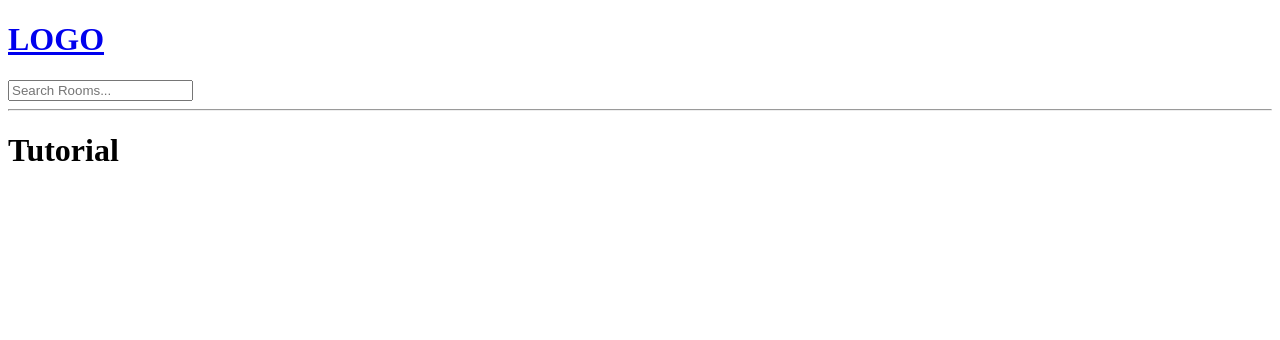
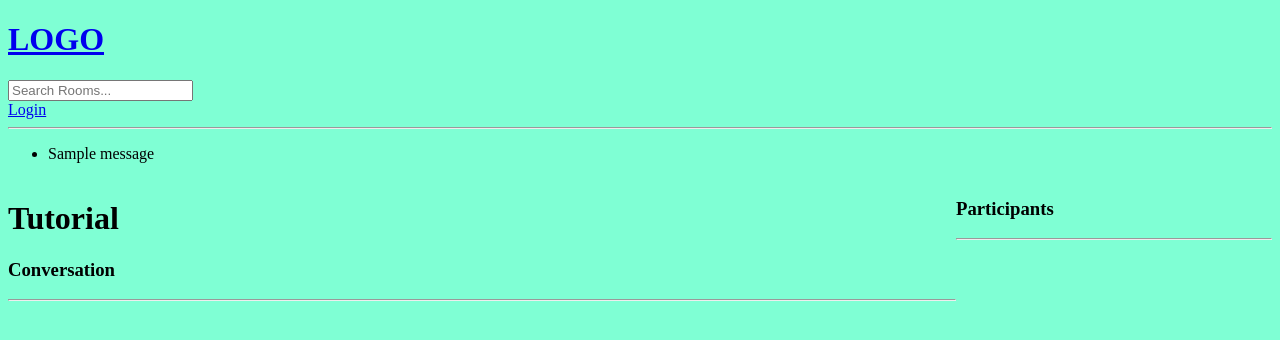
Before and after one commit to PRbyte/Django-, a Django app: page /room/5/ in a window 1280 px wide. Shown: the top 340 px of the page. Run offline with Django 5.2, Linux system fonts and the light colour scheme; data comes from the database, SQL or seed files in the repository; both versions use the stored data as it was after the commit; one stand-in notice (Sample message) is shown.

Commit message:
Theme Installation

```diff
--- a/base/forms.py
+++ b/base/forms.py
@@ -5,3 +5,4 @@ class RoomForm(ModelForm):
     class Meta:
         model = Room
         fields = '__all__'
+        exclude = ['host', 'participants']
--- a/base/models.py
+++ b/base/models.py
@@ -15,6 +15,7 @@ class Room(models.Model):
     topic = models.ForeignKey(Topic, on_delete=models.SET_NULL, null=True)
     name = models.CharField(max_length=200)
     description = models.TextField(null=True, blank=True)
+    participants = models.ManyToManyField(User, related_name='participants', blank=True)
     updated = models.DateTimeField(auto_now=True)
     created = models.DateTimeField(auto_now_add=True)
 
@@ -32,5 +33,8 @@ class Message(models.Model):
     updated = models.DateTimeField(auto_now=True)
     created = models.DateTimeField(auto_now_add=True)
 
+    class Meta:
+        ordering = ['-updated', '-created']
+
     def __str__(self):
         return self.body[0:50]
--- a/base/templates/base/room.html
+++ b/base/templates/base/room.html
@@ -2,6 +2,59 @@
 
 {% block content %}
 
-<h1>{{room.name}}</h1>
+<style>
+    .room-container {
+        display: grid;
+        grid-template-columns: 3fr 1fr;
+    }
+</style>
+
+<div class="room-container">
+
+    <div>
+
+        <h1>{{ room.name }}</h1>
+
+        <p>{{ room.description }}</p>
+
+        <div class="comment-wrapper">
+            <h3>Conversation</h3>
+            <hr>
+
+            {% for message in room_messages %}
+            <div>
+                {% if request.user == message.user %}
+                <a href="{% url 'delete-message' message.id %}">Delete</a>
+                {% endif %}
+                <small>@{{ message.user.username }} {{ message.created|timesince }} ago</small> {# Fixed user display #}
+                <p>{{ message.body }}</p>
+                <hr>
+            </div>
+            {% endfor %}
+        </div>
+
+        {% if request.user.is_authenticated %}
+        <div class="comment-form">
+            <form method="POST" action="">
+                {% csrf_token %}
+                <input type="text" name="body" placeholder="Write your message here..." />
+            </form>
+        </div>
+        {% endif %}
+
+    </div>
+
+    <div>
+        <h3>Participants</h3>
+        <hr>
+
+        {% for user in participants %}
+            <div>
+                <p>@{{ user.username }}</p>
+            </div>
+        {% endfor %}
+    </div>
+
+</div>
 
 {% endblock content %}
--- a/base/urls.py
+++ b/base/urls.py
@@ -2,12 +2,20 @@ from django.urls import path
 from . import views
 
 urlpatterns = [
+    path('login/', views.loginPage, name="login"),
+    path('logout/', views.logoutUser, name="logout"),
+    path('register/', views.registerPage, name="register"),
+
     path('', views.home, name = "home"),
     path('room/<str:pk>/', views.room, name = "room"),
+    path('profile/<str:pk>/', views.userProfile, name="user-profile"),
+
 
     path('create-room/', views.createRoom, name="create-room"),
     path('update-room/<str:pk>/', views.updateRoom, name="update-room"),
     path('delete-room/<str:pk>/', views.deleteRoom, name="delete-room"),
+    path('delete-message/<str:pk>/', views.deleteMessage, name="delete-message"),
+
 
 
 ]
--- a/base/views.py
+++ b/base/views.py
@@ -1,6 +1,12 @@
 from django.shortcuts import render, redirect
+from django.http import HttpResponse
+from django.contrib import messages
+from django.contrib.auth.decorators import login_required
 from django.db.models import Q
-from.models import Room, Topic
+from django.contrib.auth.models import User
+from django.contrib.auth import authenticate, login, logout
+from django.contrib.auth.forms import UserCreationForm
+from.models import Room, Topic, Message
 from .forms import RoomForm
 
 # Create your views here.
@@ -10,6 +16,54 @@ from .forms import RoomForm
 #     {'id':2, 'name':'Design with me'},
 #     {'id':3, 'name':'Frontend Devs'},
 # ]
+
+
+def loginPage(request):
+    user = None  # Ensure 'user' is always defined
+    page = 'login'
+    if request.user.is_authenticated:
+        return redirect('home')
+
+    if request.method == 'POST':
+        username = request.POST.get('username').lower()
+        password = request.POST.get('password')
+
+        try:
+            user = User.objects.get(username=username)
+        except User.DoesNotExist:  # More specific exception handling
+            messages.error(request, 'User does not exist')
+
+        user = authenticate(request, username=username, password=password)
+
+        if user is not None:
+            login(request, user)
+            return redirect('home')
+        else:
+            messages.error(request, 'Username OR password is incorrect')
+
+    context = {'page': page}
+    return render(request, 'base/login_register.html', context)
+
+def logoutUser(request):
+    logout(request)
+    return redirect('home')
+
+def registerPage(request):
+    form =UserCreationForm()
+
+    if request.method == 'POST':
+        form = UserCreationForm(request.POST)
+        if form.is_valid():
+            user = form.save(commit=False)
+            user.username = user.username.lower()
+            user.save()
+            login(request, user)
+            return redirect('home')
+        else:
+            messages.error(request, 'An error occured during registration')
+
+    return render(request, 'base/login_register.html', {'form': form})
+
 
 def home(request):
     q = request.GET.get('q') if request.GET.get('q') != None else ''
@@ -22,32 +76,62 @@ def home(request):
         )
 
     topics = Topic.objects.all()
+    room_count = rooms.count()
+    room_messages = Message.objects.filter(Q(room__topic__name__icontains=q))
 
-    room_count = rooms.count()
-
-    context = {'rooms': rooms, 'topics': topics, 'room_count': room_count}
+    context = {'rooms': rooms, 'topics': topics, 'room_count': room_count, 'room_messages': room_messages}
     return render(request, 'base/home.html', context)
 
 def room(request, pk):
     room = Room.objects.get(id=pk)
-    context = {'room': room}
+    room_messages = room.message_set.all()
+    participants = room.participants.all()
+
+    if request.method == 'POST':
+        message = Message.objects.create(
+            user=request.user,
+            room=room,
+            body=request.POST.get('body')
+        )
+        room.participants.add(request.user)
+        return redirect('room', pk=room.id)
+
+
+    context = {'room': room, 'room_messages': room_messages, 'participants':participants}
     return render(request, 'base/room.html', context)
 
 
+def userProfile(request, pk):
+    user =  User.objects.get(id=pk)
+    rooms = user.room_set.all()
+    room_messages = user.message_set.all()
+    topics = Topic.objects.all()
+    context = {'user': user, 'rooms': rooms, 'room_messages': room_messages, 'topics': topics}
+    return render(request, 'base/profile.html', context)
+
+
+
+@login_required(login_url='/login')
 def createRoom(request):
     form = RoomForm()
     if request.method == 'POST':
         form = RoomForm(request.POST)
         if form.is_valid():
-            form.save()
+            room = form.save(commit=False)
+            room.host = request.user
+            room.save()
             return redirect('home')
 
     context = {'form': form}
     return render(request, 'base/room_form.html', context)
 
+@login_required(login_url='/login')
 def updateRoom(request,pk):
     room = Room.objects.get(id=pk)
     form = RoomForm(instance=room)
+
+    if request.user != room.host:
+        return HttpResponse('You are not allowed here!!')
 
     if request.method == "POST":
         form = RoomForm(request.POST, instance=room)
@@ -58,9 +142,27 @@ def updateRoom(request,pk):
     context = {'form': form}
     return render(request, 'base/room_form.html', context)
 
+@login_required(login_url='/login')
 def deleteRoom(request,pk):
     room = Room.objects.get(id=pk)
+    if request.user != room.host:
+        return HttpResponse('You are not allowed here!!')
+
+
     if request.method == 'POST':
         room.delete()
         return redirect('home')
     return render(request, 'base/delete.html', {'obj':room})
+
+
+@login_required(login_url='/login')
+def deleteMessage(request,pk):
+    message = Message.objects.get(id=pk)
+    if request.user != message.user:
+        return HttpResponse('You are not allowed here!!')
+
+
+    if request.method == 'POST':
+        message.delete()
+        return redirect('home')
+    return render(request, 'base/delete.html', {'obj':message})
--- a/project1/settings.py
+++ b/project1/settings.py
@@ -122,6 +122,12 @@ USE_TZ = True
 
 STATIC_URL = 'static/'
 
+STATICFILES_DIRS = [
+    BASE_DIR / 'static'
+]
+
+#STATIC_ROOT =
+
 # Default primary key field type
 # https://docs.djangoproject.com/en/5.1/ref/settings/#default-auto-field
 
--- /dev/null
+++ b/static/styles/main.css
@@ -0,0 +1,3 @@
+body{
+    background-color: aquamarine;
+}
--- a/templates/main.html
+++ b/templates/main.html
@@ -1,14 +1,24 @@
 <!DOCTYPE html>
+{% load static %}
 <html>
 <head>
     <meta charset="utf-8">
     <meta http-equiv="X-UA-Compatible" content="IE=edge">
     <title>Project1</title>
     <meta name="viewport" content="width=device-width, initial-scale=1">
+    <link rel='stylesheet' type='text/css' media='screen' href="{% static 'styles/main.css' %}">
 </head>
 
 <body>
     {% include 'navbar.html' %}
+
+    {% if messages %}
+    <ul class="messages">
+        {% for message in messages %}
+        <li>{{ message }}</li>
+        {% endfor %}
+    </ul>
+    {% endif %}
 
     {% block content %}
 
--- a/templates/navbar.html
+++ b/templates/navbar.html
@@ -8,4 +8,11 @@
 
 </form>
 
+{% if request.user.is_authenticated %}
+<a>Hello {{request.user}}</a>
+<a href="{% url 'logout' %}">Logout</a>
+{% else %}
+<a href="{% url 'login' %}">Login</a>
+{% endif %}
+
 <hr>
```
Also changed, not shown: base/templates/base/activity_component.html (added, +16 -0 lines), base/templates/base/feed_component.html (added, +17 -0 lines), base/templates/base/home.html (+8 -33 lines), base/templates/base/login_register.html (added, +40 -0 lines), base/templates/base/profile.html (added, +31 -0 lines), base/templates/base/topics_component.html (added, +12 -0 lines), base/migrations/0003_alter_room_options_room_participants.py (added), db.sqlite3, static/images/ez.png (added).
